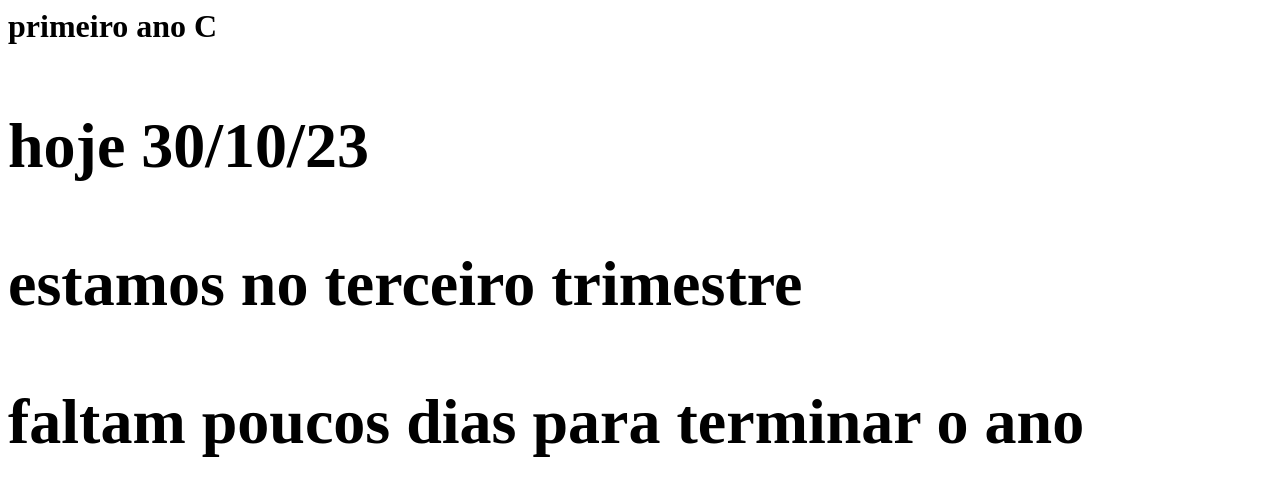
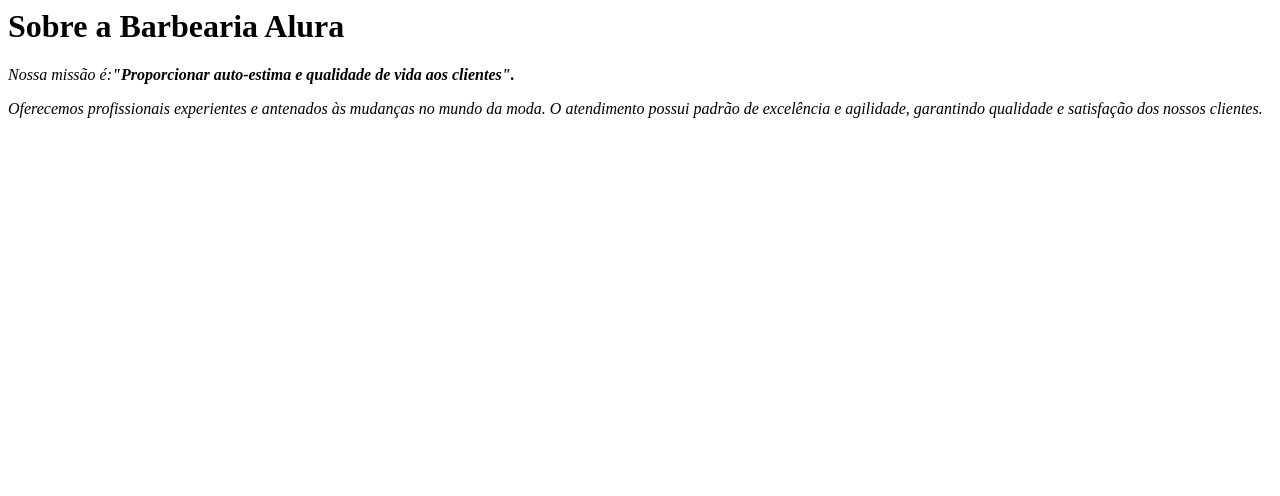
Before and after one commit to siqueiralorena/Lorena, a plain HTML site: page index.html in a window 1280 px wide. Drawn offline with Linux system fonts and the light colour scheme.

Commit message:
continua

```diff
--- a/index.html
+++ b/index.html
@@ -1,5 +1,7 @@
-<h1> <b> primeiro ano C <b/> </b> <h1>
+<h1> Sobre a Barbearia Alura</h1>
 
-<p> hoje 30/10/23 </p>
-<p> estamos no terceiro trimestre </p>
-<p> faltam poucos dias para terminar o ano </p>
+   </h1 Localizada no coração da cidade a Barbearia Alura traz para o mercado o que há de melhor para o seu cabelo e barba. Fundada em 2019, a Barbearia Alura já é destaque na cidade e conquista novos clientes a cada dia.
+
+   <P><em> Nossa missão é:<strong>"Proporcionar auto-estima e qualidade de vida aos clientes".</strong></em</p>
+
+   <p> Oferecemos profissionais experientes e antenados às mudanças no mundo da moda. O atendimento possui padrão de excelência e agilidade, garantindo qualidade e satisfação dos nossos clientes.</p>
```
